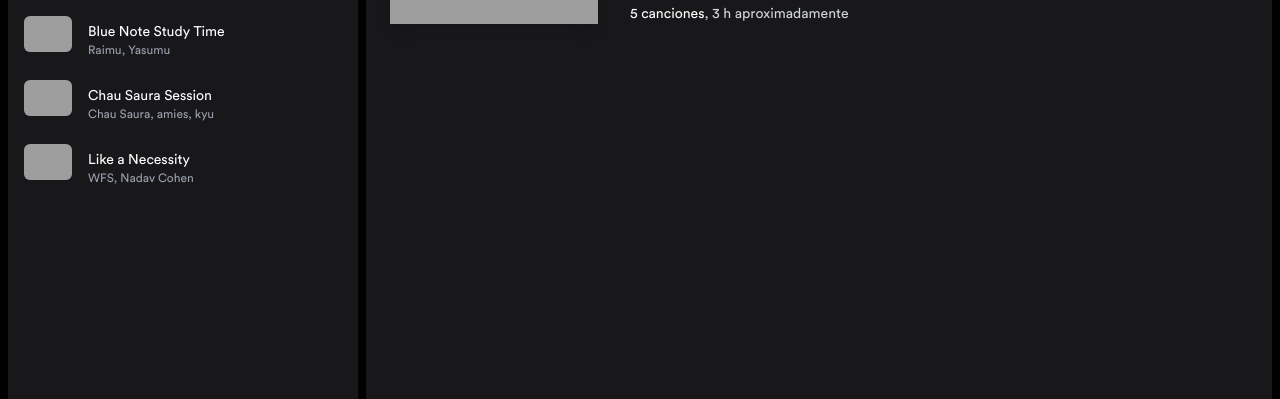
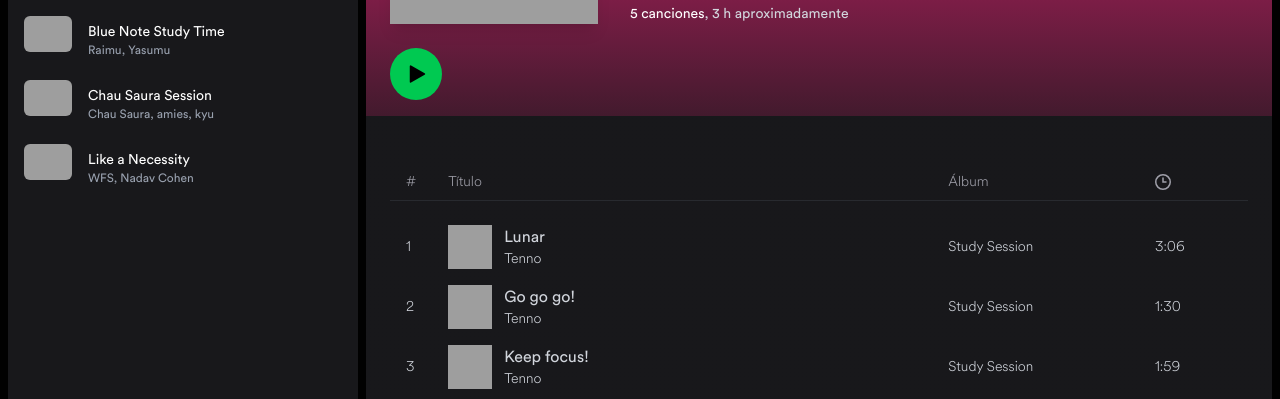
Before and after one commit to UOdriozola28/spotify-clone, an Astro site: page /playlist/3 in a window 1280 px wide. Shown: the part 240-639 px from the top of the page. Built offline with nearby package versions, Linux system fonts and the light colour scheme; Astro itself is replaced by a stand-in of ours; grey boxes are pictures that could not be loaded.

Commit message:
Add CardPlayButton and MusicsTable components for enhanced playlist functionality

```diff
--- /dev/null
+++ b/src/components/CardPlayButton.jsx
@@ -0,0 +1,54 @@
+import { usePlayerStore } from "@/store/playerStore";
+import { Pause, Play } from "@icons/PlayerIcons";
+// import { getPlayListInfoById } from "@/services/ApiService";
+
+function CardPlayButton({ id, size = 'small' }) {
+
+  const {
+    isPlaying,
+    currentMusic,
+    setIsPlaying,
+    setCurrentMusic
+  } = usePlayerStore(state => state)
+
+  const iconClassName = size === 'small' ? 'w-4 h-4' : 'w-5 h-5'
+
+  const isPlayingPlaylist = isPlaying && currentMusic?.playlist.id === id
+
+  const handleClick = () => {
+
+    if (isPlayingPlaylist) {
+      setIsPlaying(false)
+      return
+    }
+
+    fetch(`/api/get-info-playlist.json?id=${id}`)
+      .then(res => res.json())
+      .then(data => {
+        const { songs, playlist } = data
+        setIsPlaying(true)
+        setCurrentMusic({
+          songs,
+          playlist,
+          song: songs[0]
+        })
+      })
+
+    // setCurrentMusic({
+    //   playlist: {
+    //     id
+    //   }
+    // })
+    // setIsPlaying(!isPlaying)
+  }
+
+
+  return (
+    <button onClick={handleClick}
+      className="card-play-button rounded-full text-black bg-green-500 p-4 hover:scale-105 transition hover:bg-green-400">
+      {isPlayingPlaylist ? <Pause className={iconClassName} /> : <Play className={iconClassName} />}
+    </button>
+  )
+}
+
+export default CardPlayButton
--- /dev/null
+++ b/src/components/MusicsTable.tsx
@@ -0,0 +1,65 @@
+import { type Song } from "@/lib/data";
+import { TimeIcon } from "@icons/MusicsTableIcons"
+import { usePlayerStore } from "../store/playerStore";
+import { MusicsTablePlay } from "./MusicsTablePlay";
+
+interface Props {
+  songs: Song[]
+}
+
+const isCurrentSong = (song: Song) => {
+  const { song: currentSong, playlist } = usePlayerStore(state => state.currentMusic)
+  return currentSong?.id == song.id && playlist?.albumId == song.albumId
+}
+
+export const MusicsTable = ({ songs }: Props) => {
+
+  return (
+    <table className="table-auto text-left min-w-full divide-y divide-gray-500/20">
+      <thead className="">
+        <tr className="text-zinc-400 text-sm">
+          <th className="px-4 py-2 font-light">#</th>
+          <th className="px-4 py-2 font-light">Título</th>
+          <th className="px-4 py-2 font-light">Álbum</th>
+          <th className="px-4 py-2 font-light"><TimeIcon /></th>
+        </tr>
+      </thead>
+
+      <tbody>
+        <tr className="h-[16px]"></tr>
+        {
+          songs.map((song, index) => {
+            const isCurrentSongBoolean = isCurrentSong(song)
+            return (
+              <tr
+                key={`{song.albumId}-${song.id}`} className="text-gray-300 border-spacing-0 text-sm font-light hover:bg-white/10 overflow-hidden transition duration-300 group">
+                <td className="relative px-4 py-2 rounded-tl-lg rounded-bl-lg w-5">
+                  <span className="absolute top-5 opacity-100 transition-all group-hover:opacity-0">{index + 1}</span>
+                  <div className="absolute top-5 opacity-0 transition-all group-hover:opacity-100">
+                    <MusicsTablePlay song={song} isCurrentSong={isCurrentSongBoolean} />
+                  </div>
+                </td>
+                <td className="px-4 py-2 flex gap-3">
+                  <picture className="">
+                    <img src={song.image} alt={song.title} className="w-11 h-11" />
+                  </picture>
+                  <div className="flex flex-col">
+                    <h3 className={
+                      `text-base font-normal
+                        ${isCurrentSongBoolean ? "text-green-400" : "text-White"}
+                        `
+                    }>{song.title}</h3>
+                    <span>{song.artists.join(", ")}</span>
+                  </div>
+                </td>
+                <td className="px-4 py-2">{song.album}</td>
+                <td className="px-4 py-2 rounded-tr-lg rounded-br-lg">{song.duration}</td>
+              </tr>
+            )
+          }
+          )
+        }
+      </tbody>
+    </table>
+  );
+}
--- /dev/null
+++ b/src/components/MusicsTablePlay.tsx
@@ -0,0 +1,67 @@
+import { type Song } from "@lib/data"
+import { Play, Pause } from "@icons/PlayerIcons";
+import { usePlayerStore, type CurrentMusic } from "@store/playerStore";
+import { getPlayListInfoById } from '../services/ApiService';
+
+interface Props {
+  song: Song
+  isCurrentSong: boolean
+}
+
+const isNewSongOfAnotherPlaylist = (currentMusic: CurrentMusic, song: Song) => {
+  return song.albumId ? currentMusic.playlist?.id != String(song.albumId) : false
+}
+
+const setNewCurrentMusic = (
+  song: Song,
+  setIsPlaying: (isPlaying: boolean) => void,
+  setCurrentMusic: (currentMusic: CurrentMusic) => void): void => {
+  getPlayListInfoById(song.albumId).then(data => {
+    const { songs, playlist } = data
+    setCurrentMusic({ songs: songs, playlist: playlist, song: song })
+  }).then(() => {
+    setIsPlaying(true)
+  });
+}
+
+export const MusicsTablePlay = ({ song, isCurrentSong }: Props) => {
+  const {
+    currentMusic,
+    isPlaying,
+    setIsPlaying,
+    setCurrentMusic
+  } = usePlayerStore(state => state)
+
+  const isCurrentSongRunning = (song: Song) => {
+    return (currentMusic.song?.id == song.id)
+      && (currentMusic.playlist?.albumId == song.albumId)
+      && isPlaying
+  }
+
+
+  const handleClick = (song: Song) => {
+    if (isCurrentSongRunning(song)) {
+      setIsPlaying(false)
+      return
+    }
+
+    if (isNewSongOfAnotherPlaylist(currentMusic, song)) {
+      setNewCurrentMusic(song, setIsPlaying, setCurrentMusic)
+      return
+    }
+
+    // the playlist is the same, but the song is different
+    if (currentMusic.song?.id !== song.id) {
+      setCurrentMusic({ songs: currentMusic.songs, playlist: currentMusic.playlist, song: song })
+    }
+    setIsPlaying(true)
+  }
+
+
+  const className = "hover:scale-125"
+  return (
+    <button className="text-white cursor-pointer" onClick={() => handleClick(song)}>
+      {isCurrentSongRunning(song) ? <Pause className={className} /> : <Play className={className} />}
+    </button>
+  )
+}
--- a/src/pages/playlist/[id].astro
+++ b/src/pages/playlist/[id].astro
@@ -1,18 +1,23 @@
 ---
 import Layout from '../../layouts/Layout.astro';
-import { allPlaylists, songs } from '@/lib/data';
+import CardPlayButton from '@components/CardPlayButton';
+import { allPlaylists, songs } from '@lib/data';
+import { MusicsTable } from '@components/MusicsTable';
 
 const { id } = Astro.params;
 const playlist = allPlaylists.find((playlist) => playlist.id === id);
 const playListSongs = songs.filter(
 	(song) => song.albumId === playlist?.albumId
 );
+
+const hasSongsToList = playListSongs.length > 0;
 ---
 
-<Layout title='Spotify Clon'>
+<Layout title='Spotify Clone'>
 	<div
 		id='playlist-container'
-		class='relative flex flex-col h-full bg-zinc-900 overflow-x-hidden'
+		style={`background-color: ${playlist?.color.accent}`}
+		class='relative flex flex-col h-full bg-zinc-900 overflow-x-hidden bg-gradient-to-t from-50% from-zinc-900 via-zinc-900/80'
 		transition:name=`playlist ${id} box`
 	>
 		<!-- <PageHeader /> -->
@@ -51,13 +56,22 @@ const playListSongs = songs.filter(
 			</div>
 		</header>
 
+		{
+			hasSongsToList && (
+				<div class='pl-6 pt-6'>
+					<CardPlayButton client:load id={id} size='large' />
+				</div>
+			)
+		}
+
 		<div class='relative z-10 px-6 pt-10'></div>
 
-		<div
-			class='absolute inset-0 bg-gradient-to-t from-zinc-900 via-zinc-900/80 -z-10'
-		>
-		</div>
+		{
+			hasSongsToList && (
+				<section class='p-6'>
+					<MusicsTable songs={playListSongs} client:load />
+				</section>
+			)
+		}
 	</div>
 </Layout>
-
-<style></style>
```
